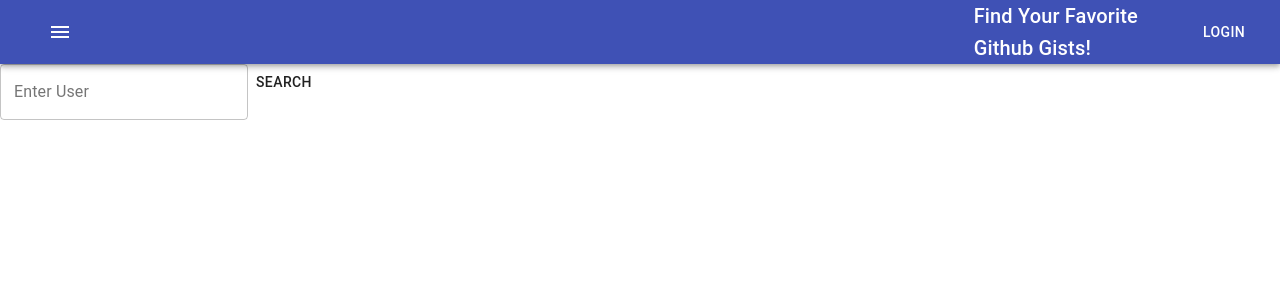
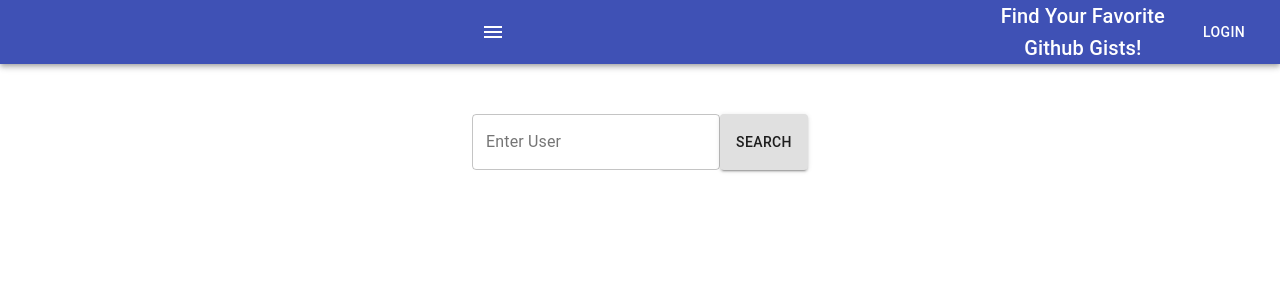
Before and after one commit to epeatfield/EmmaGithubGists, a React (Create React App) app: page / in a window 1280 px wide. Shown: the top 300 px of the page. Built offline with nearby package versions, Linux system fonts and the light colour scheme.

Commit message:
Adding github gist API to SearchPage, styling, installing necessary packages

```diff
--- a/package.json
+++ b/package.json
@@ -5,6 +5,7 @@
   "dependencies": {
     "@material-ui/core": "^4.11.3",
     "@material-ui/icons": "^4.11.2",
+    "@octokit/rest": "^18.0.15",
     "@testing-library/jest-dom": "^5.11.9",
     "@testing-library/react": "^11.2.3",
     "@testing-library/user-event": "^12.6.2",
--- a/src/App.css
+++ b/src/App.css
@@ -36,3 +36,11 @@
     transform: rotate(360deg);
   }
 }
+
+.Search-Bar {
+  padding: 50px;
+}
+
+.Submit-Button {
+  height: 56px;
+}
--- a/src/App.tsx
+++ b/src/App.tsx
@@ -1,4 +1,5 @@
 import React from 'react';
+import './App.css'
 import SearchPage from './components/SearchPage';
 import { Switch, Route, BrowserRouter as Router } from 'react-router-dom';
 import { FavoritesList } from './components/FavoritesList';
--- a/src/components/SearchPage.tsx
+++ b/src/components/SearchPage.tsx
@@ -1,5 +1,8 @@
 import { TextField, Button } from '@material-ui/core';
 import React, { Component } from 'react';
+import { Octokit } from '@octokit/rest';
+
+const gg = new Octokit();
 
 export default class SearchPage extends Component<any, any>{
     constructor(props) {
@@ -8,25 +11,34 @@ export default class SearchPage extends Component<any, any>{
             username: '',
             favorites: [],
             fetchedList: [],
+            showList: false
         }
     }
     handleChange(e) {
         this.setState({username: e.target.value})
     }
     handleClick(e) {
-        //Get Users
+        e.preventDefault();
+        this.getUsersGists();
+    }
+    getUsersGists() {
+        gg.request(`GET /users/${this.state.username}/gists`, {
+            username: this.state.username}).then((response: any) => {
+                const listUser = response.data.filter(o => o.owner.login === this.state.username);
+                this.setState({fetchedList: listUser, showList: true})
+            })
     }
     render() {
         return (
             <div>
-                <form>
+                <form className="Search-Bar">
                     <TextField
                         id="outlined-basic"
                         label="Enter User"
                         variant="outlined"
                         value={this.state.username}
                         onChange={(e) => this.handleChange(e)} />
-                    <Button onClick={(e) => this.handleClick(e)}>Search</Button>
+                    <Button className="Submit-Button" variant="contained" onClick={(e) => this.handleClick(e)}>Search</Button>
                 </form>
             </div>
         )
```
Also changed, not shown: src/services/API.ts (deleted).
